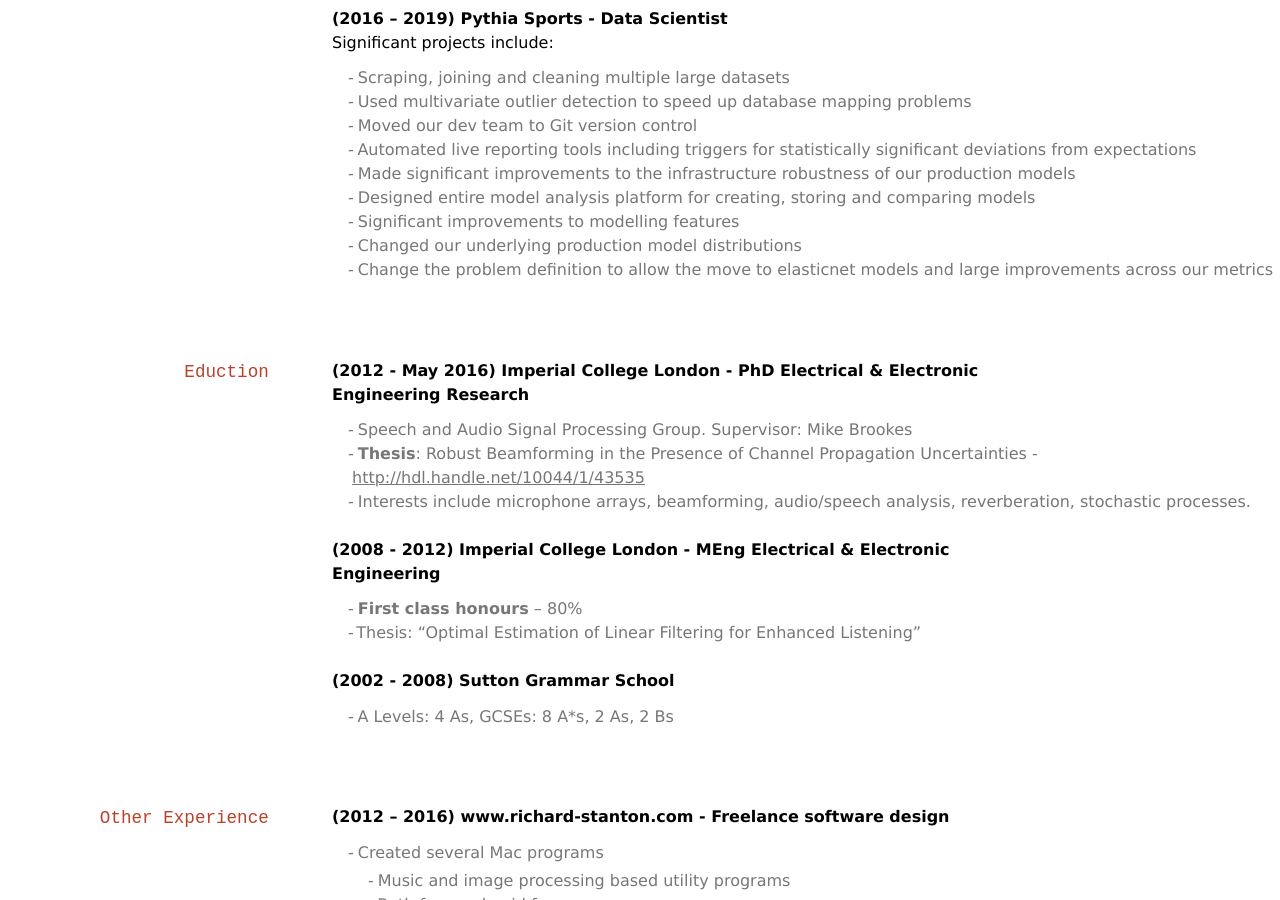
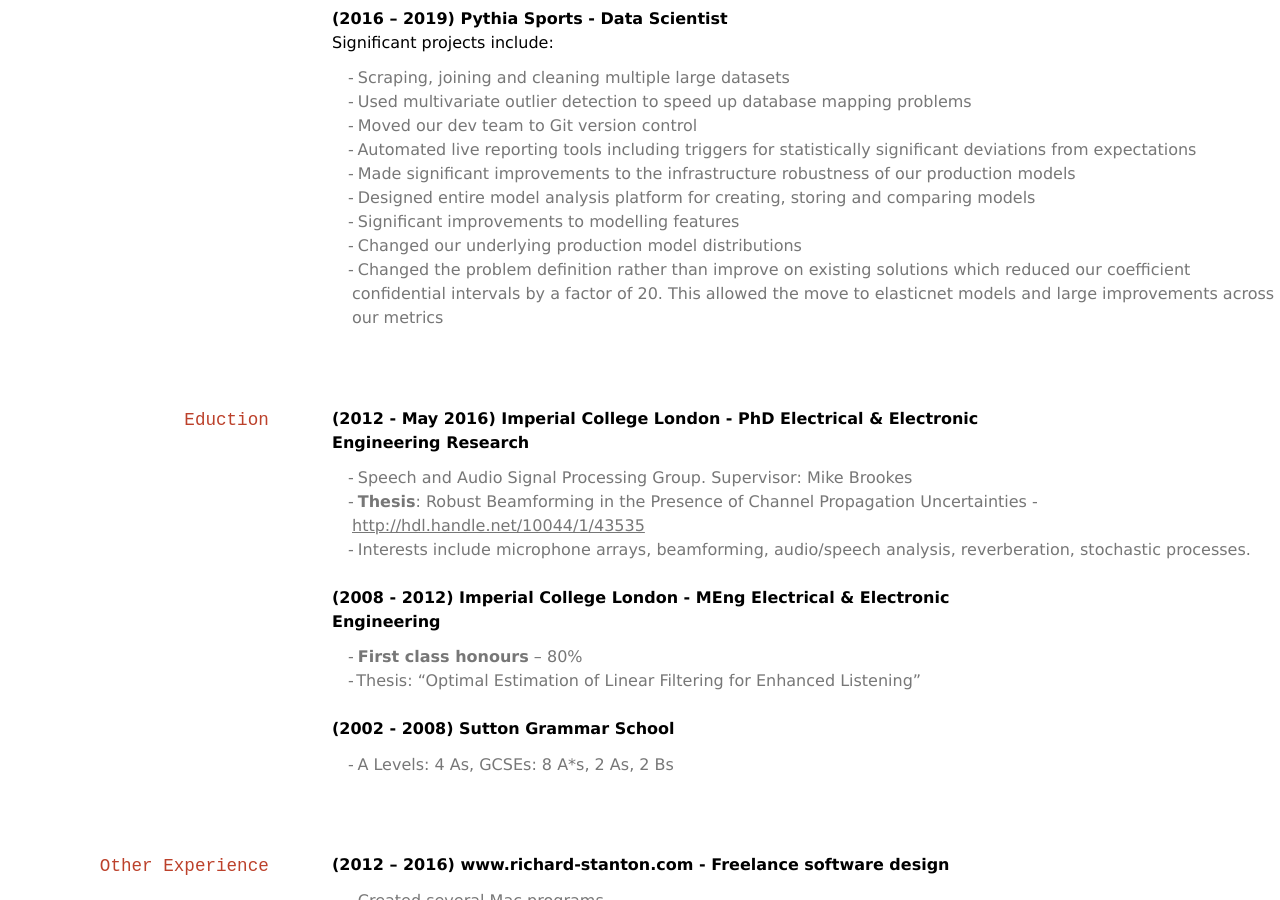
Before and after one commit to stanton119/cv, a Jekyll site: the page built from index.md, in a window 1280 px wide and 900 px high, scrolled down 665 px. Built offline with Jekyll 4.4.1, drawn with Linux system fonts in a browser that asks for light colours.

Commit message:
CV update

```diff
--- a/index.md
+++ b/index.md
@@ -41,7 +41,7 @@ Significant projects include:
 * Designed entire model analysis platform for creating, storing and comparing models
 * Significant improvements to modelling features
 * Changed our underlying production model distributions
-* Change the problem definition to allow the move to elasticnet models and large improvements across our metrics
+* Changed the problem definition rather than improve on existing solutions which reduced our coefficient confidential intervals by a factor of 20. This allowed the move to elasticnet models and large improvements across our metrics
 
 ## Eduction
 
```
